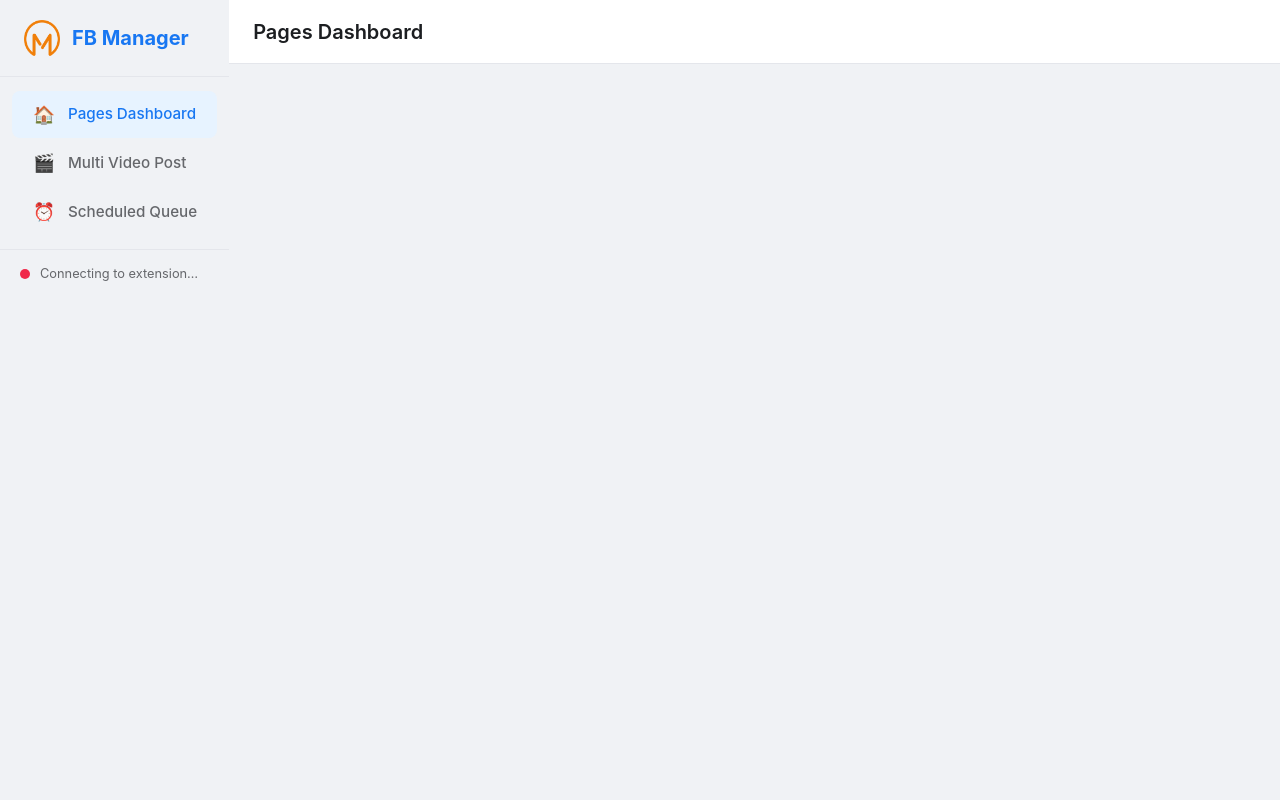
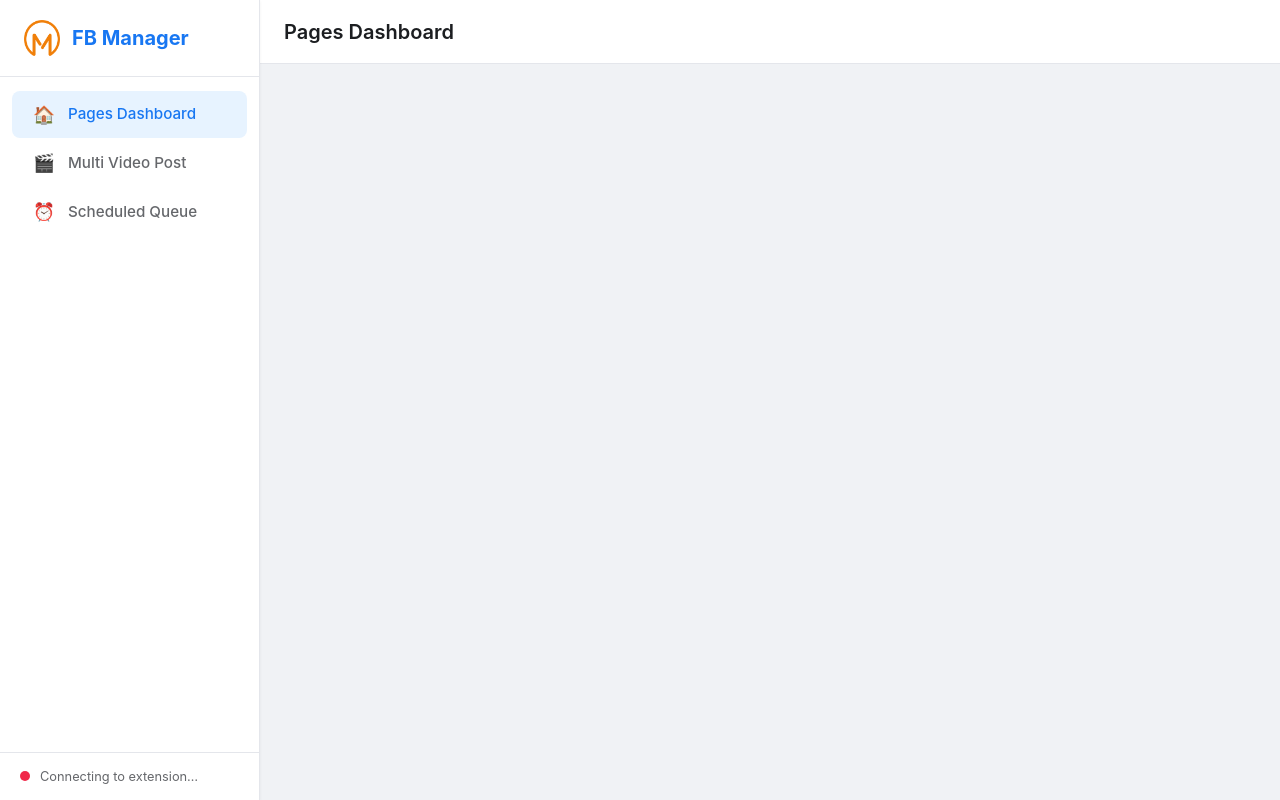
Before and after one commit to Third07/testpage, a website: page website/index.html in a window 1280 px wide. Drawn offline with Linux system fonts and the light colour scheme.

Commit message:
Update style.css

```diff
--- a/website/css/style.css
+++ b/website/css/style.css
@@ -66,7 +66,20 @@ button { font-family: inherit; }
   padding-bottom: 120px;
   -webkit-overflow-scrolling: touch;
 }
-
+/* ===== SIDEBAR ===== */
+.sidebar {
+    width: var(--sidebar-w);
+    min-width: var(--sidebar-w);
+    background: var(--color-surface);
+    border-right: 1px solid var(--color-border);
+    display: flex;
+    flex-direction: column;
+    flex-shrink: 0;
+    box-shadow: var(--shadow-sm);
+    overflow-y: auto;
+    transition: transform var(--transition-base);
+    z-index: 200;
+}
 /* ===== BRAND ===== */
 .brand {
   padding: 20px 24px;
```
